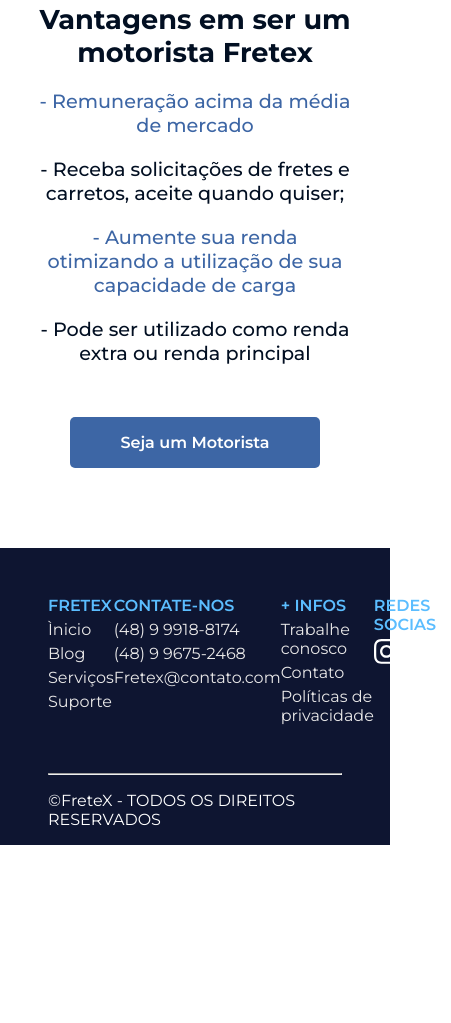
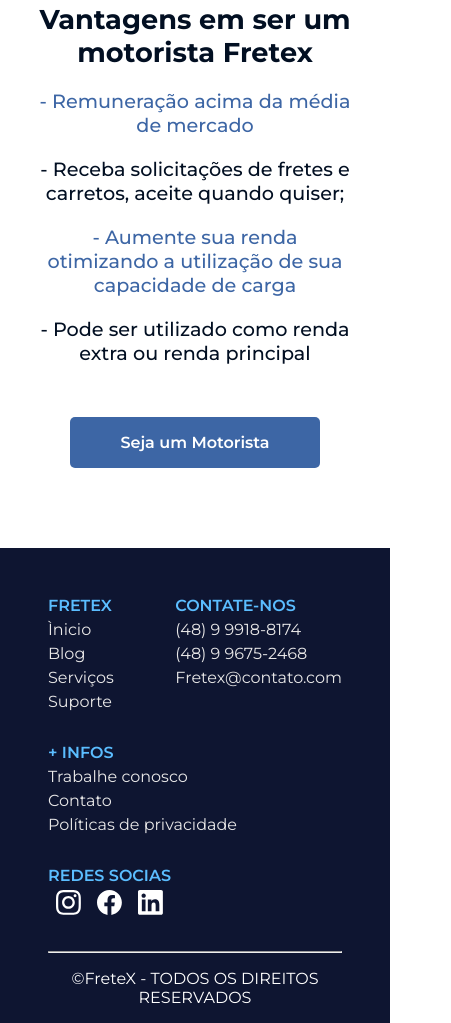
Before and after one commit to LAYSEGABI/Fretex, a plain HTML site: page index.html in a window 390 px wide. Shown: the part 3713-4736 px from the top of the page, 451 px wide, since content can reach past the window. Before the commit the page ends 4558 px from the top, so only its background shows below. Drawn offline with Linux system fonts and the light colour scheme.

Commit message:
footer adicionado

```diff
--- a/styles/footer.css
+++ b/styles/footer.css
@@ -42,6 +42,7 @@ footer {
 
 .container-copyright {
     display: flex;
+    text-align: center;
     justify-content: space-around;
     padding: 1em 0;
 }
@@ -50,3 +51,17 @@ footer {
     color: rgb(255, 255, 255);
     font-weight: 400;
 }
+
+
+
+@media (max-width: 700px) {
+
+    .container-links {
+        flex-wrap: wrap;
+        margin-bottom: 0;
+    }
+
+    .links-item {
+        margin-bottom: 2em;
+    }
+}
```
